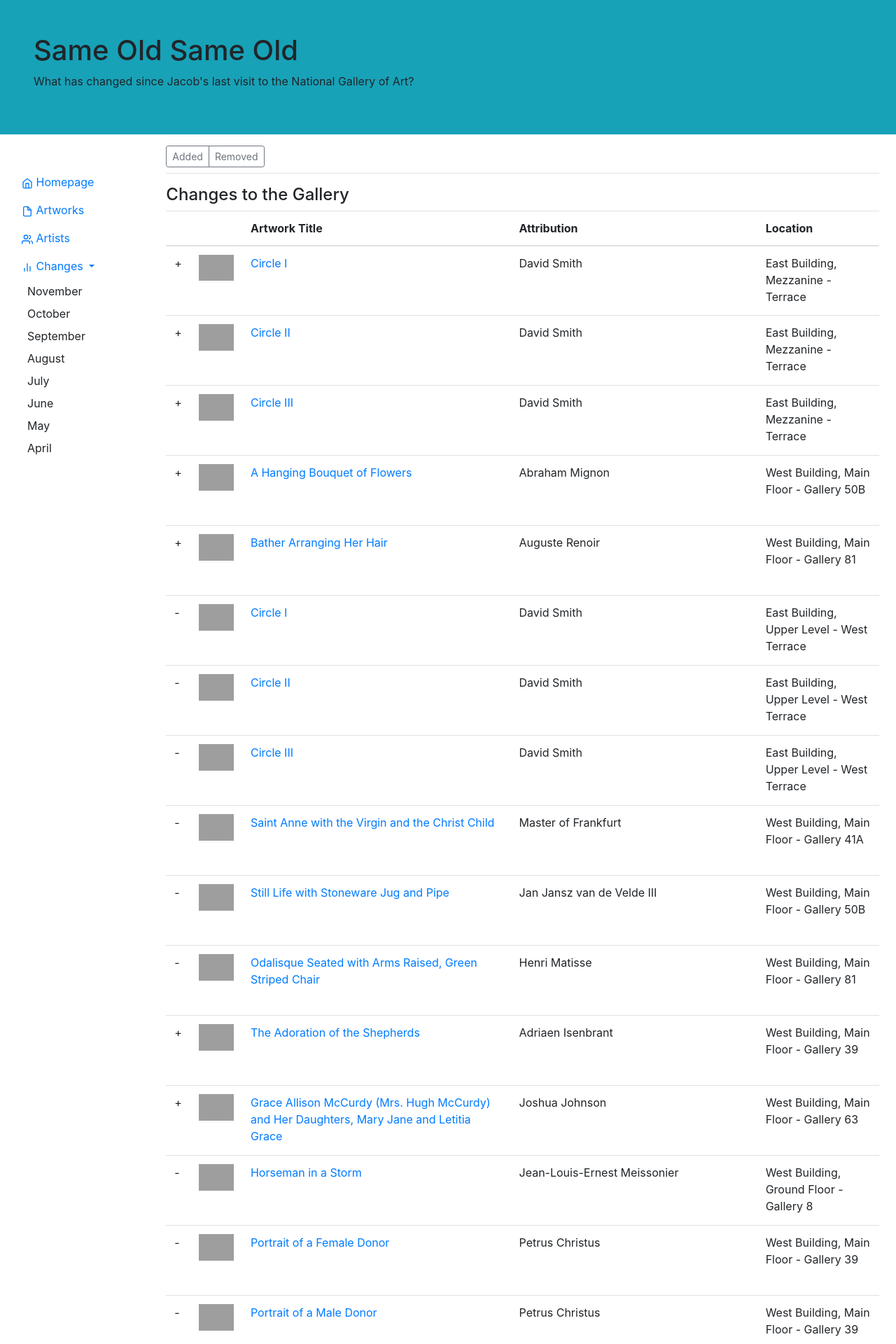
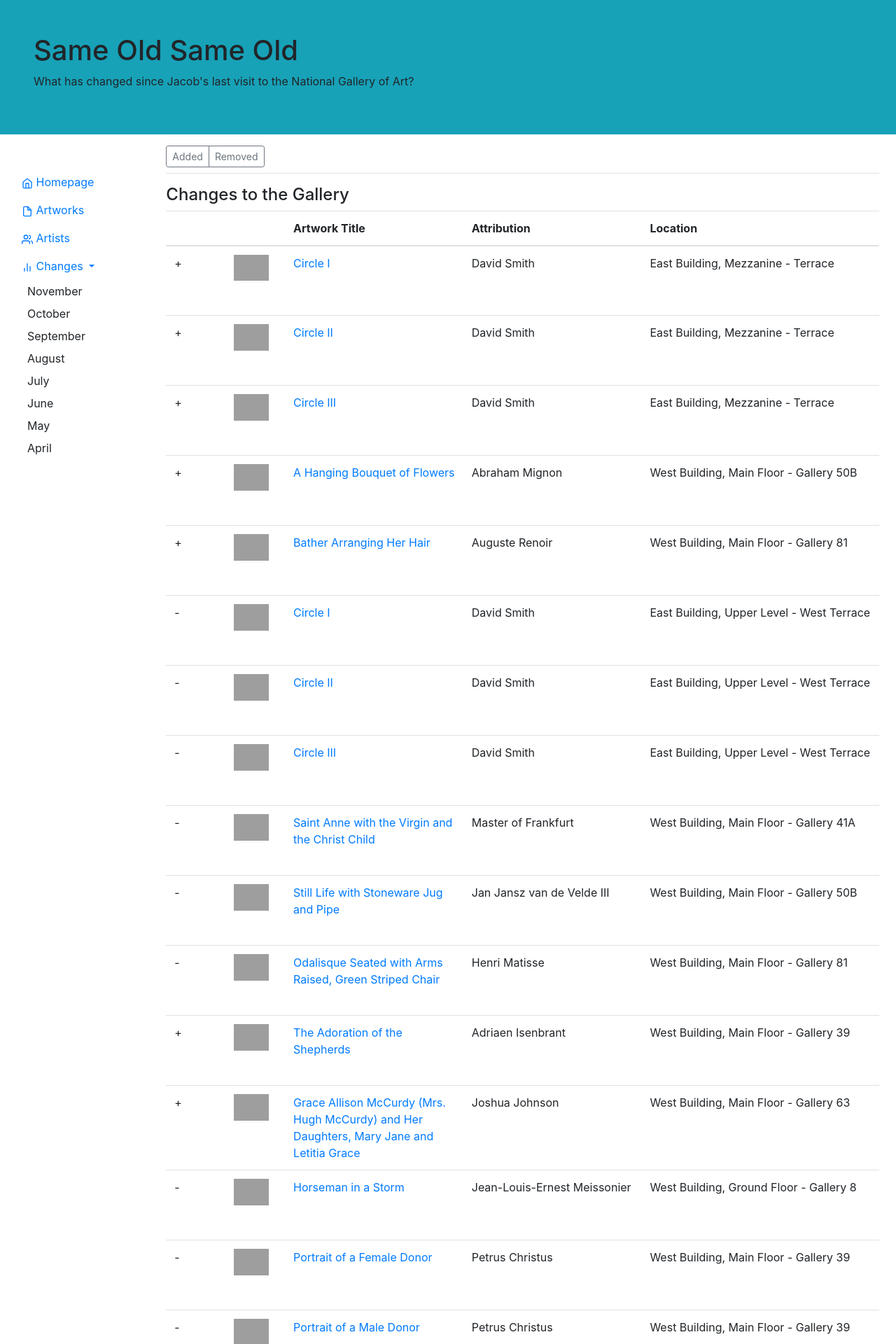
Before and after one commit to jacobmgreer/Same-Old-Same-Old, a Jekyll site: the page built from galleries/east/index.md, in a window 1280 px wide. Shown: the top 1920 px of the page at 70% size. Built offline with Jekyll 4.4.1, drawn with Linux system fonts in a browser that asks for light colours; our own code applies the rules of GitHub Pages for plain Markdown files; grey boxes are pictures that could not be loaded.

Commit message:
Update index.md

```diff
--- a/galleries/east/index.md
+++ b/galleries/east/index.md
@@ -6,11 +6,11 @@ title: "East Building"
 <table id="artTable" class="table">
 	<thead>
 	    <tr>
-	      <th scope="col" class="col1"></th>
-	      <th scope="col" class="col1"></th>
-	      <th scope="col" class="col3">Artwork Title</th>
-	      <th scope="col" class="col3">Attribution</th>
-	      <th scope="col" class="col4">Location</th>
+	      <th scope="col" class="col-1"></th>
+	      <th scope="col" class="col-1"></th>
+	      <th scope="col" class="col-3">Artwork Title</th>
+	      <th scope="col" class="col-3">Attribution</th>
+	      <th scope="col" class="col-4">Location</th>
 	    </tr>
   	</thead>
   	<tbody></tbody>
```
